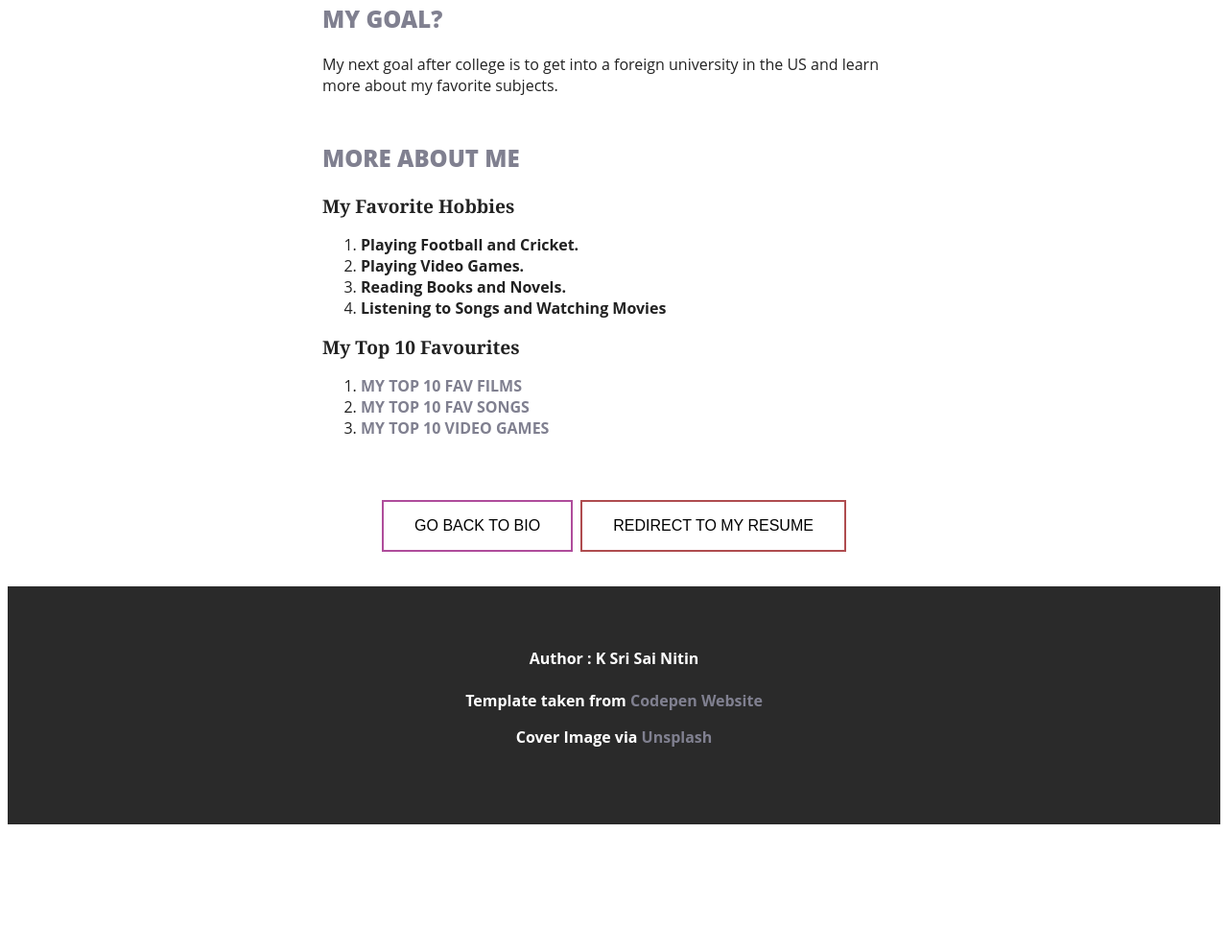
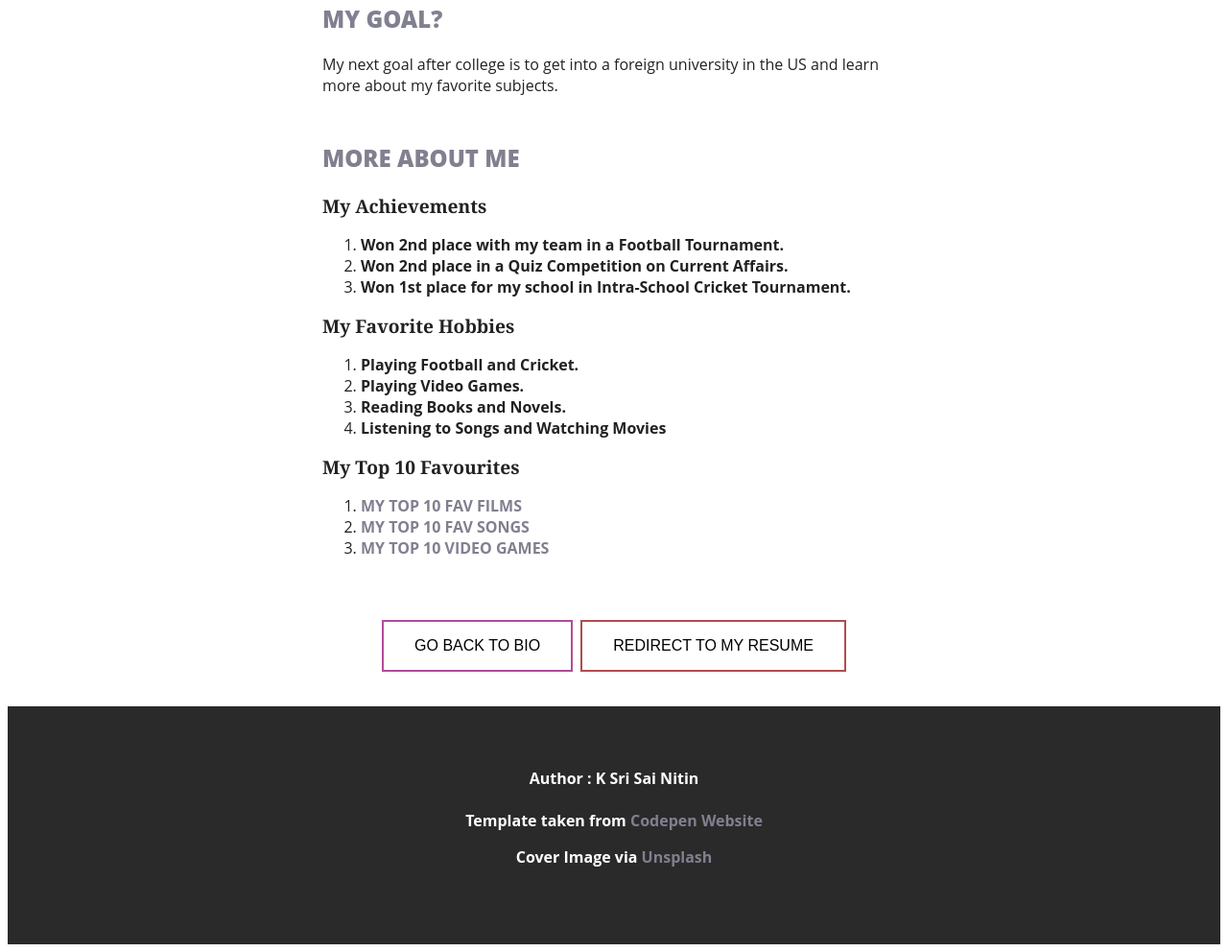
Before and after one commit to Tintin07k/20CYS202-UID, a plain HTML site: page personal_website/html/aboutme.html in a window 1280 px wide. Shown: the part 967-1959 px from the top of the page at 96% size. Before the commit the page ends 1834 px from the top, so only its background shows below. Drawn offline with Linux system fonts and the light colour scheme.

Commit message:
Updated aboutme page

```diff
--- a/personal_website/html/aboutme.html
+++ b/personal_website/html/aboutme.html
@@ -167,11 +167,16 @@ a:hover {
         <h1>Where I'm From</h1>
         <p>Right Now I am residing in Bangalore,Karnataka but I was born in Vizag, Andhra Pradesh.</p>
       </section>
-      </center>
       <section class="questions-section">
         <h1>My Goal?</h1>
         <p>My next goal after college is to get into a foreign university in the US and learn more about my favorite subjects.</p>
         <h1>More About Me</h1>
+	<h2>My Achievements</h2>
+        <ol>
+            <li><b>Won 2nd place with my team in a Football Tournament.</b></li>
+            <li><b>Won 2nd place in a Quiz Competition on Current Affairs.</b></li>
+            <li><b>Won 1st place for my school in Intra-School Cricket Tournament.</b></li>
+        </ol>
         <h2>My Favorite Hobbies</h2>
         <ol>
             <li><b>Playing Football and Cricket.</b></li>
```
